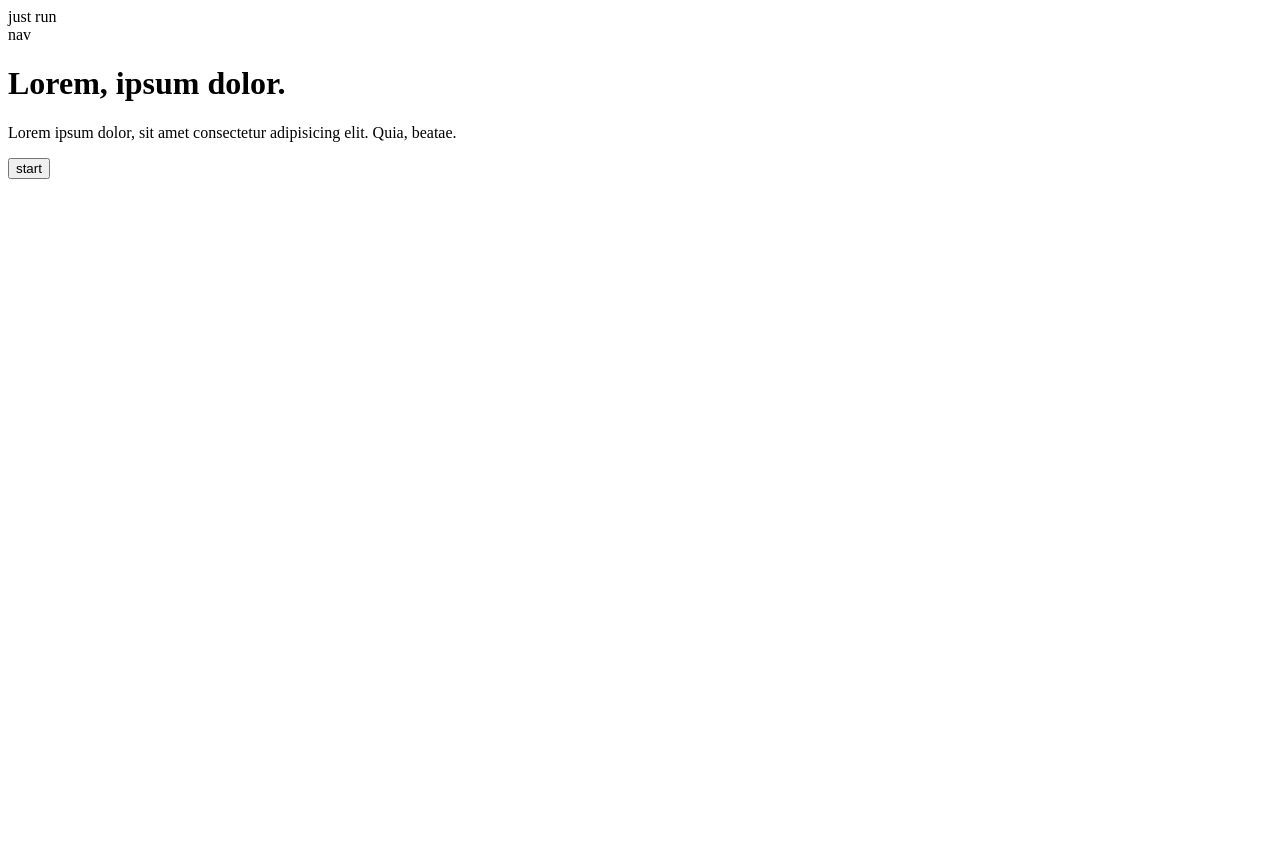
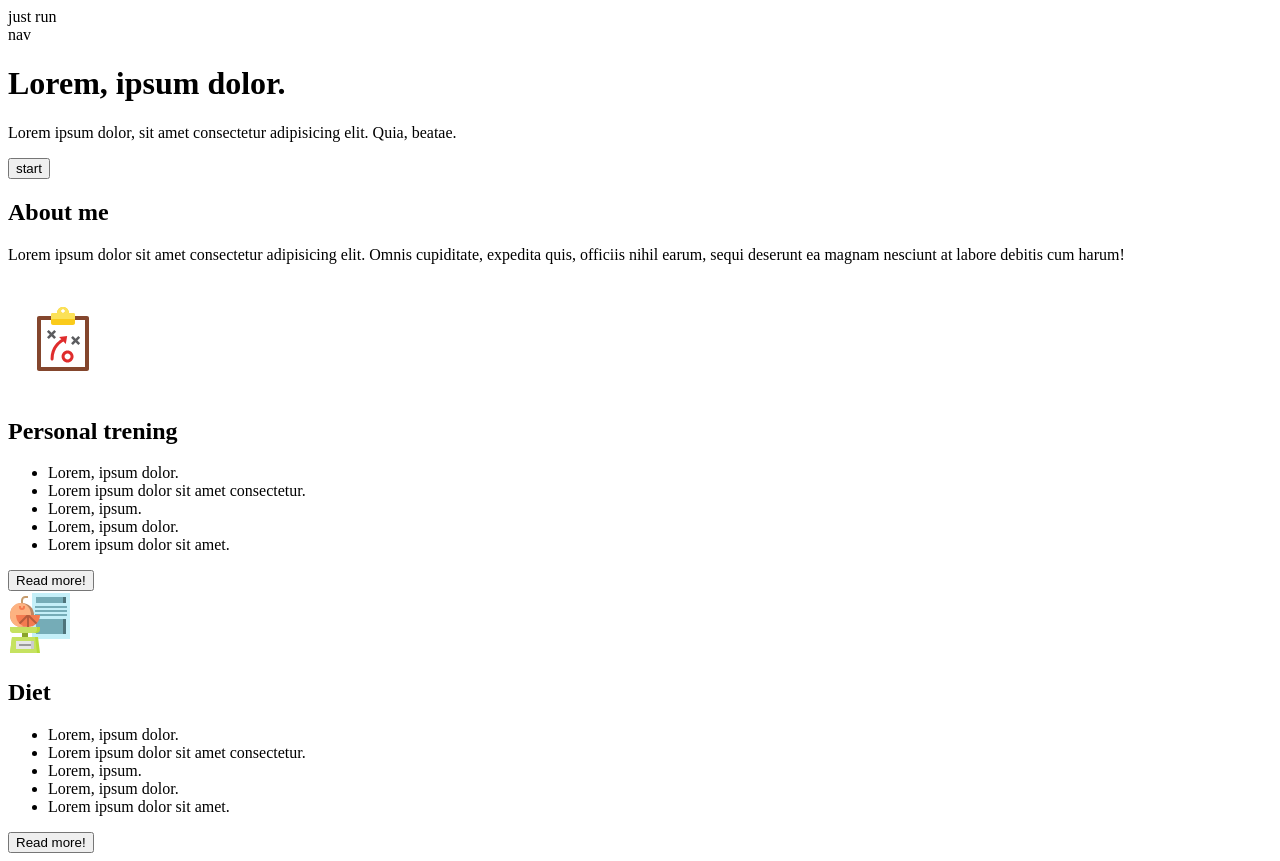
Before and after one commit to damiandusinski/Justrun, a plain HTML site: page index.html in a window 1280 px wide. Before the commit the page ends 800 px from the top, so only its background shows below. Drawn offline with Linux system fonts and the light colour scheme.

Commit message:
add icons, add section about-me and offers

```diff
--- a/index.html
+++ b/index.html
@@ -6,6 +6,8 @@
     <meta name="viewport" content="width=device-width, initial-scale=1.0">
     <meta http-equiv="X-UA-Compatible" content="ie=edge">
     <title>Just Run</title>
+    <link rel="stylesheet" href="https://use.fontawesome.com/releases/v5.8.1/css/all.css"
+        integrity="sha384-50oBUHEmvpQ+1lW4y57PTFmhCaXp0ML5d60M1M7uH2+nqUivzIebhndOJK28anvf" crossorigin="anonymous">
 </head>
 
 <body>
@@ -31,6 +33,51 @@
             </div>
         </header>
         <!-- header end here -->
+        <!-- main start here -->
+        <main>
+            <!-- about-me start here -->
+            <section class="about-me">
+                <div class="about-me-coontainer">
+                    <h1 class="section-head">About me</h1>
+                    <p class="about-me-text">Lorem ipsum dolor sit amet consectetur adipisicing elit. Omnis cupiditate,
+                        expedita quis, officiis nihil earum, sequi deserunt ea magnam nesciunt at labore debitis cum
+                        harum!</p>
+                </div>
+            </section>
+            <!-- about-me end here -->
+            <!-- offers start here -->
+            <section class="offers">
+                <div class="offers-container">
+                    <h1 class="section-head"></h1>
+                    <div class="offer-box">
+                        <img src="svg/trening.svg" alt="">
+                        <h2 class="offer-head">Personal trening</h2>
+                        <ul class="offer-ol">
+                            <li>Lorem, ipsum dolor.</li>
+                            <li>Lorem ipsum dolor sit amet consectetur.</li>
+                            <li>Lorem, ipsum.</li>
+                            <li>Lorem, ipsum dolor.</li>
+                            <li>Lorem ipsum dolor sit amet.</li>
+                        </ul>
+                        <button class="btn btn-offer">Read more!</button>
+                    </div>
+                    <div class="offer-box">
+                        <img src="svg/diet.svg" style="width:64px;" alt="">
+                        <!-- remove this style in future -->
+                        <h2 class="offer-head">Diet</h2>
+                        <ul class="offer-ol">
+                            <li>Lorem, ipsum dolor.</li>
+                            <li>Lorem ipsum dolor sit amet consectetur.</li>
+                            <li>Lorem, ipsum.</li>
+                            <li>Lorem, ipsum dolor.</li>
+                            <li>Lorem ipsum dolor sit amet.</li>
+                        </ul>
+                        <button class="btn btn-offer">Read more!</button>
+                    </div>
+                </div>
+            </section>
+            <!-- offers end here -->
+        </main>
     </div>
 </body>
 
```
Also changed, not shown: svg/diet.svg (added), svg/trening.svg (added).
